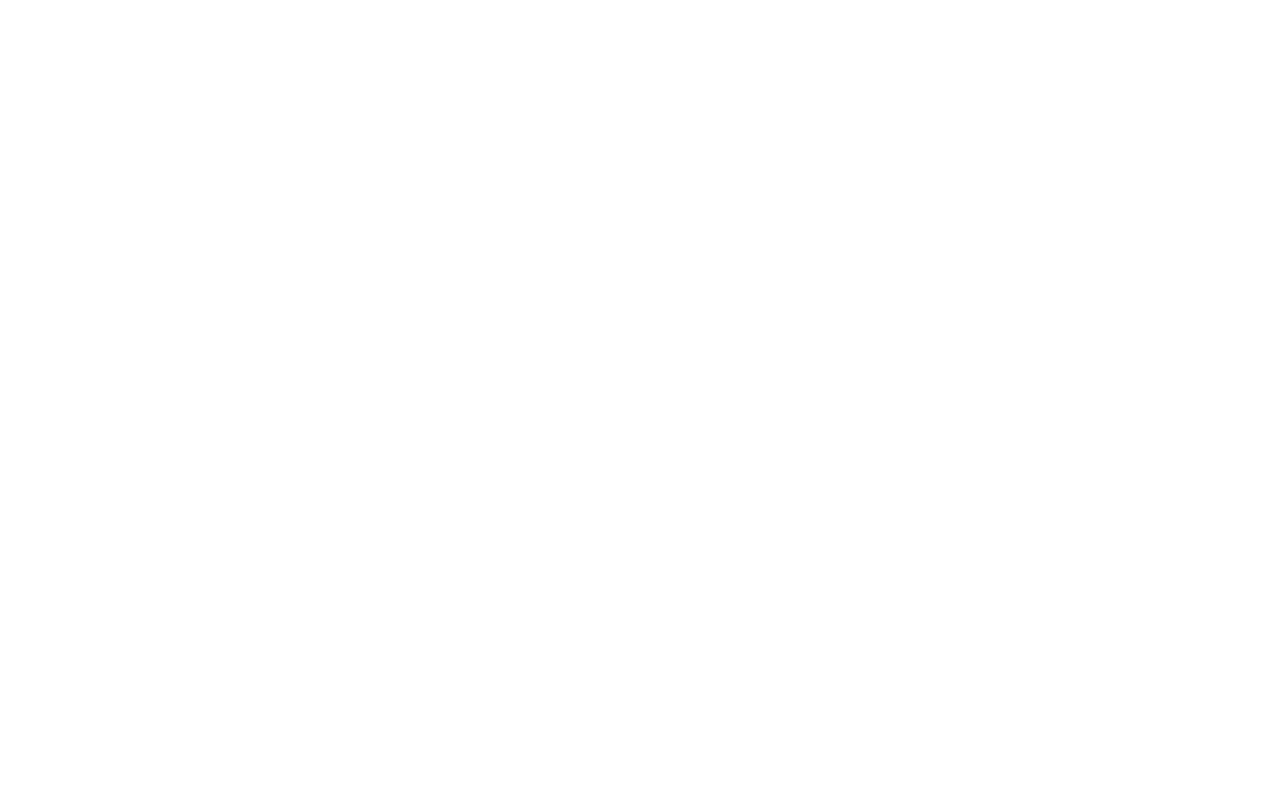
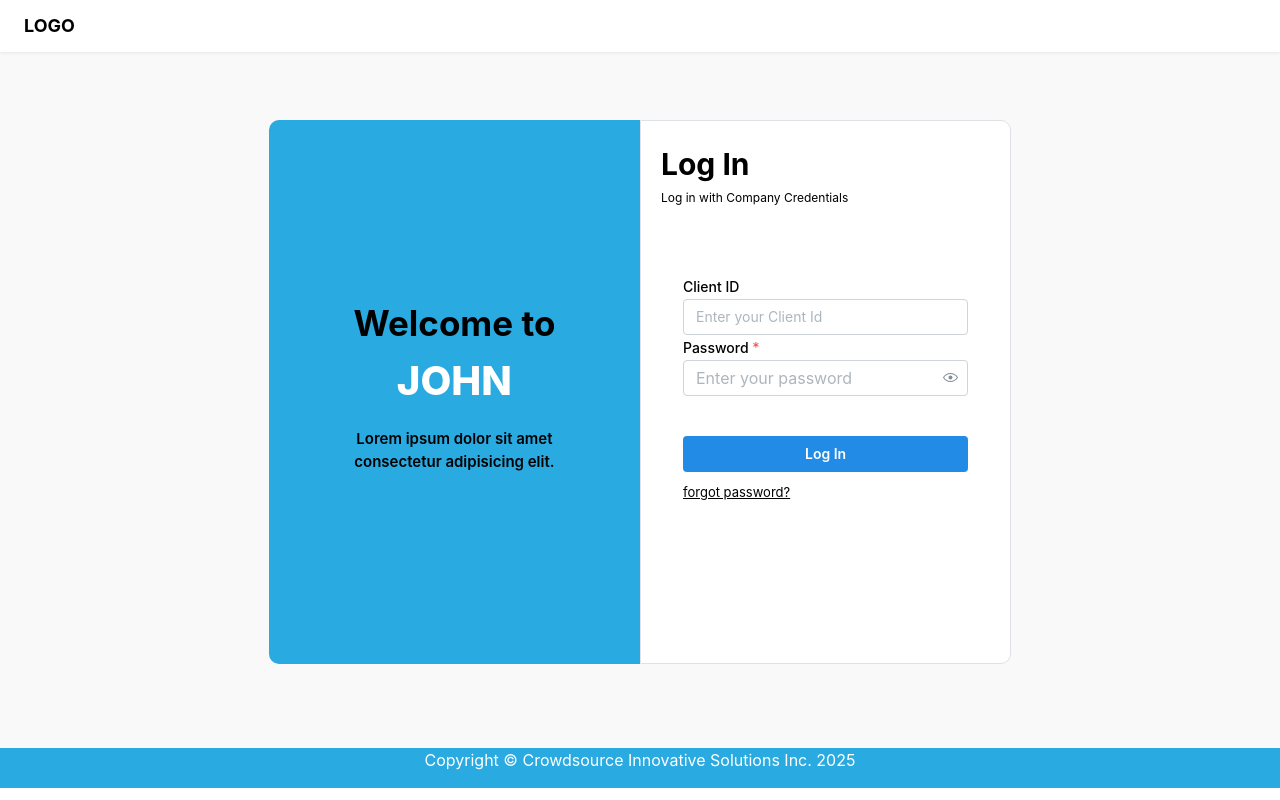
Before and after one commit to CSIhelp/Stewrd_CalamansiPie, a React (Vite) app in the folder John/: page /login in a window 1280 px wide. Before the commit this address had no page. Built offline with nearby package versions, Linux system fonts and the light colour scheme.

Commit message:
Static Log In page

```diff
--- a/John/src/App.tsx
+++ b/John/src/App.tsx
@@ -3,6 +3,7 @@ import './App.css'
 import { BrowserRouter, Routes, Route, Link } from "react-router-dom";
 
 // Import pages
+import LogIn from './pages/LogIn/LogIn';
 import Dashboard from './pages/Dashboard/Dashboard'
 import Invoice from './pages/Invoice/Invoice'
 import PettyCash from './pages/PettyCash/PettyCash';
@@ -15,6 +16,7 @@ function App() {
     <BrowserRouter>
     <Routes>
           <Route path="/" element={<Dashboard />} />
+          <Route path="/login" element={<LogIn />} />
           <Route path="/invoice" element={<Invoice />} />
           <Route path="/pettycash" element={<PettyCash />} />
            <Route path="/pettycash" element={<PettyCash />} />
--- a/John/src/components/Header/Header.tsx
+++ b/John/src/components/Header/Header.tsx
@@ -3,16 +3,20 @@ import { IconChevronDown, IconLogout } from '@tabler/icons-react';
 import { Menu } from '@mantine/core';
 import UserMenu from '../UserMenu/UserMenu';
 import './Header.modules.css';
+import { useNavigate } from 'react-router-dom';
 import '@mantine/core/styles.css';
 
 interface HeaderProps {
-  title: string; // dynamic page title
+  title: string;
 }
 
+
 const Header: FC<HeaderProps> = ({ title }) => {
+    const navigate = useNavigate();
+
   const handleLogout = () => {
     console.log('User logged out');
-    // Logout logic here
+    navigate ('/login')
   };
 
   return (
--- /dev/null
+++ b/John/src/pages/LogIn/LogIn.css
@@ -0,0 +1,86 @@
+.LogInContainer {
+    width: 100vw;
+    display: flex;
+    flex-direction: row;
+    height: 85vh;
+    justify-content: center;
+    align-items: center;
+}
+.LogInTitleCard{
+    width: 40%;
+    height: 80%;
+    justify-content: center;
+    align-items: center;
+    background-color: #29AAE1 !important;
+ border-top-left-radius: 10px !important;
+  border-top-right-radius: 0px !important;
+  border-bottom-right-radius: 0px !important;
+  border-bottom-left-radius: 10px !important;
+}
+.WelcomeTxt{
+font-size: 35px;
+padding: 0;
+margin: 0;
+}
+.JohnTxt {
+    font-size: 40px;
+    color: white;
+    font-weight: 800;
+    margin: 0;
+    padding:0;
+}
+.JohnTagline {
+    width:60%;
+    text-align: center;
+    font-weight: 600 !important;
+    font-size: 15px;
+}
+.LogInCard{
+     width: 40%;
+    height: 80%;
+ border-top-left-radius:0px !important;
+  border-top-right-radius: 10px !important ;
+  border-bottom-right-radius: 10px !important;
+  border-bottom-left-radius: 0px !important;
+}
+.LogInTxt {
+ font-size: 30px;
+padding: 0;
+margin: 0;
+}
+.LogInDesc{
+    font-size: 12px;
+    padding: 0;
+    margin-top: 2px;
+    margin-bottom: 5vh;
+}
+
+.LogInFieldset{
+    border: none !important;
+}
+.LogInBtn{
+    margin-top: 5vh;
+}
+
+
+.ForgotPasswordBtn{
+    text-decoration: underline !important;
+    margin-top: 10px;
+    font-size: 13px !important;
+}
+
+footer {
+    width: 100%;
+    background-color: #29AAE1;
+    align-items: center !important;
+    justify-content: center !important;
+    margin-bottom: 0;
+    height: 5vh;
+
+    position: relative;
+}
+footer p {
+
+text-align: center;
+color: white;
+}
--- /dev/null
+++ b/John/src/pages/LogIn/LogIn.tsx
@@ -0,0 +1,37 @@
+import React from "react";
+import { Fieldset, PasswordInput, Card, Group, Container, TextInput, Button, UnstyledButton } from '@mantine/core';
+import "./LogIn.css";
+
+function LogIn() {
+    return (
+        <>
+        <header className="Header">
+              <div className="HeaderLogo">LOGO</div>
+
+        </header>
+        <Container className="LogInContainer">
+            <Card className="LogInTitleCard">
+                <h1 className="WelcomeTxt"> Welcome to</h1>
+                <h1 className="JohnTxt">JOHN</h1>
+                <p className="JohnTagline"> Lorem ipsum dolor sit amet consectetur adipisicing elit. </p>
+            </Card>
+            <Card withBorder radius="md" p="lg" className="LogInCard">
+
+                    <h1 className="LogInTxt">Log In</h1>
+                    <p className="LogInDesc">Log in with Company Credentials</p>
+                <Fieldset  className="LogInFieldset">
+                     <TextInput label="Client ID" placeholder="Enter your Client Id" mt="md" />
+                    <PasswordInput label="Password" placeholder="Enter your password" required />
+                    <Button fullWidth className="LogInBtn"> Log In </Button>
+                    <UnstyledButton className="ForgotPasswordBtn"> forgot password?</UnstyledButton>
+                </Fieldset>
+            </Card>
+
+        </Container>
+       <footer>
+                <p>Copyright © Crowdsource Innovative Solutions Inc. 2025</p>
+            </footer>
+  </>
+    );
+}
+export default LogIn;
```
